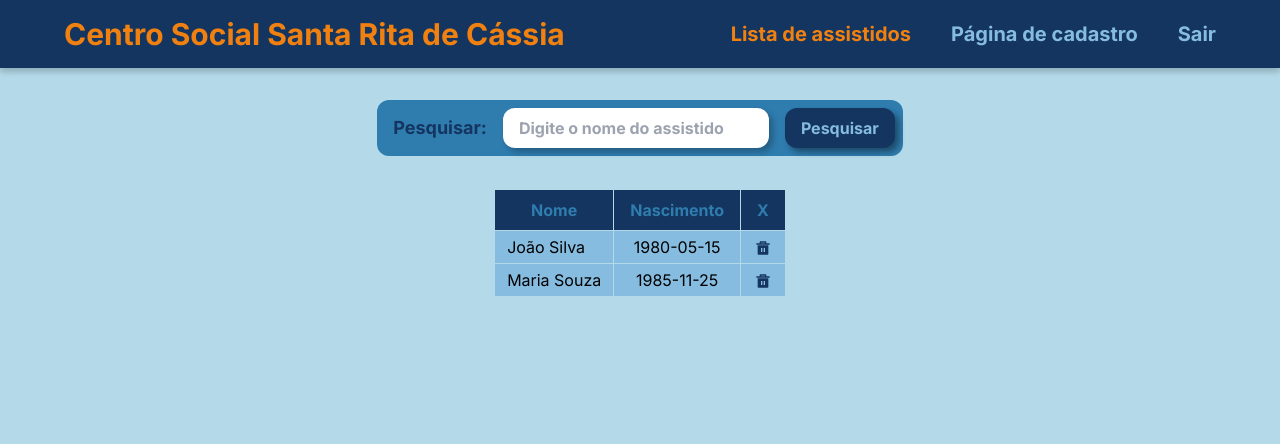
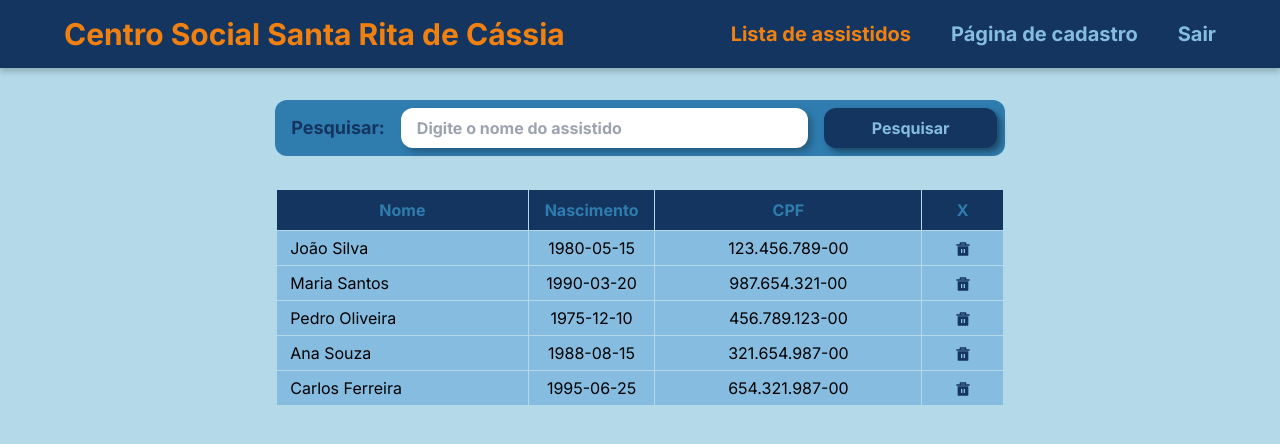
Before and after one commit to TurinoS/Cadastro-de-assistidos, a Next.js app: page /assistidos in a window 1280 px wide. Shown: the top 444 px of the page. Built offline with nearby package versions, Linux system fonts and the light colour scheme; data requests are answered from the project's data file.

Commit message:
adicionado cpf na tabela de cadastrados e melhorada estilização do input da pagina da tabela

```diff
--- a/db.json
+++ b/db.json
@@ -54,36 +54,113 @@
       },
       {
         "id": 2,
-        "nome": "Maria Souza",
-        "telefone": "(21) 5555-1234",
-        "RG": "9876543",
+        "nome": "Maria Santos",
+        "telefone": "(11) 5555-5555",
+        "RG": "7654321",
         "CPF": "987.654.321-00",
         "cadastroUnico": "CU54321",
-        "nascimento": "1985-11-25",
-        "CEP": "19.020-520",
-        "rua": "Rua Principal",
-        "n": "123",
-        "bairro": "Vila das Maritacas",
-        "cidade": "Presidente Prudente",
-        "nomeDaMae": "Ana Souza",
-        "nomeDoPai": "Paulo Souza",
-        "estadoCivil": "Solteira",
+        "nascimento": "1990-03-20",
+        "CEP": "19.021-630",
+        "rua": "Avenida Central",
+        "n": "456",
+        "bairro": "Jardim das Flores",
+        "cidade": "São Paulo",
+        "nomeDaMae": "Ana Santos",
+        "nomeDoPai": "Carlos Santos",
+        "estadoCivil": "Solteiro",
         "conjuge": null,
         "dependentes": [],
-        "historico": [
-            {
-                "data": "23-08-2023",
-                "descricao": "Lorem ipsum dolor sit amet, consectetur adipiscing elit."
+        "historico": []
       },
       {
-                "data": "23-08-2023",
-                "descricao": "Lorem ipsum dolor sit amet, consectetur adipiscing elit."
+        "id": 3,
+        "nome": "Pedro Oliveira",
+        "telefone": "(11) 7777-8888",
+        "RG": "9876543",
+        "CPF": "456.789.123-00",
+        "cadastroUnico": "CU98765",
+        "nascimento": "1975-12-10",
+        "CEP": "19.023-450",
+        "rua": "Rua da Paz",
+        "n": "789",
+        "bairro": "Centro",
+        "cidade": "Campinas",
+        "nomeDaMae": "Isabel Oliveira",
+        "nomeDoPai": "Antônio Oliveira",
+        "estadoCivil": "Casado",
+        "conjuge": {
+          "nome": "Isabel Oliveira",
+          "telefone": "(11) 8888-9999",
+          "nascimento": "1978-05-25"
+        },
+        "dependentes": [
+          {
+            "nome": "Eduardo Oliveira",
+            "telefone": "(11) 3333-4444",
+            "nascimento": "2010-09-15"
           },
           {
-                "data": "23-08-2023",
-                "descricao": "Lorem ipsum dolor sit amet, consectetur adipiscing elit."
+            "nome": "Laura Oliveira",
+            "telefone": "(11) 2222-1111",
+            "nascimento": "2015-04-03"
+          }
+        ],
+        "historico": []
+      },
+      {
+        "id": 4,
+        "nome": "Ana Souza",
+        "telefone": "(11) 9999-8888",
+        "RG": "5432198",
+        "CPF": "321.654.987-00",
+        "cadastroUnico": "CU54321",
+        "nascimento": "1988-08-15",
+        "CEP": "19.024-890",
+        "rua": "Avenida das Árvores",
+        "n": "987",
+        "bairro": "Bela Vista",
+        "cidade": "Sorocaba",
+        "nomeDaMae": "Lúcia Souza",
+        "nomeDoPai": "Rafael Souza",
+        "estadoCivil": "Casado",
+        "conjuge": {
+          "nome": "Rafael Souza",
+          "telefone": "(11) 7777-6666",
+          "nascimento": "1986-10-12"
+        },
+        "dependentes": [
+          {
+            "nome": "Lucas Souza",
+            "telefone": "(11) 3333-2222",
+            "nascimento": "2010-07-18"
+          },
+          {
+            "nome": "Mariana Souza",
+            "telefone": "(11) 4444-5555",
+            "nascimento": "2014-12-30"
+          }
+        ],
+        "historico": []
+      },
+      {
+        "id": 5,
+        "nome": "Carlos Ferreira",
+        "telefone": "(11) 1234-5678",
+        "RG": "7890123",
+        "CPF": "654.321.987-00",
+        "cadastroUnico": "CU78901",
+        "nascimento": "1995-06-25",
+        "CEP": "19.025-360",
+        "rua": "Rua das Flores",
+        "n": "234",
+        "bairro": "Jardim das Aves",
+        "cidade": "Campinas",
+        "nomeDaMae": "Luisa Ferreira",
+        "nomeDoPai": "Fernando Ferreira",
+        "estadoCivil": "Solteiro",
+        "conjuge": null,
+        "dependentes": [],
+        "historico": []
       }
     ]
   }
-    ]
-}
--- a/src/app/assistidos/[id]/page.tsx
+++ b/src/app/assistidos/[id]/page.tsx
@@ -90,7 +90,7 @@ export default function Beneficiary({ params }: BeneficiaryProps) {
               )}
             </div>
           </div>
-          {beneficiary.dependentes && (
+          {beneficiary.dependentes.length > 0 && (
             <div className="p-4 bg-[var(--light)] w-full p-2 border-2 border-[var(--white)]">
               <h3 className="font-bold text-2xl pb-2">Dependentes</h3>
               <div className="flex flex-col gap-2 flex-wrap">
--- a/src/app/assistidos/page.tsx
+++ b/src/app/assistidos/page.tsx
@@ -12,13 +12,14 @@ export default function Beneficiaries() {
     <>
       <Header />
       <main className="flex min-h-screen flex-col items-center p-8">
-        <div className="font-bold bg-[var(--medium)] text-[var(--dark)] rounded-xl flex gap-4 pl-4 pr-2 py-2">
+        <div className="font-bold bg-[var(--medium)] text-[var(--dark)] rounded-xl grid grid-cols-2 gap-4 pl-4 pr-2 py-2 w-3/5" style={{ gridTemplateColumns: "3fr 1fr" }}>
           <Input
             type="text"
             innerText="Pesquisar:"
             label="name"
             placeholder="Digite o nome do assistido"
-            className="flex gap-4 items-center"
+            className="flex gap-4 items-center w-full"
+            classNameInput="w-full"
           />
           <button
             className="rounded-xl font-bold bg-[var(--dark)] text-[var(--light)] py-2 px-4 hover:text-[var(--orange)] transition duration-400 hover:scale-105"
@@ -27,7 +28,7 @@ export default function Beneficiaries() {
             Pesquisar
           </button>
         </div>
-        <table className="my-8 border-collapse border-2 border-[var(--bg)]">
+        <table className="my-8 border-collapse border-2 border-[var(--bg)] w-3/5">
             <thead className="bg-[var(--dark)] text-[var(--medium)]">
                 <tr>
                     <th className="border border-[var(--bg)] w-300 py-1">
@@ -36,13 +37,16 @@ export default function Beneficiaries() {
                     <th className="border border-[var(--bg)] w-20 py-2 px-4">
                         Nascimento
                     </th>
+                    <th className="border border-[var(--bg)] w-26 py-2 px-4">
+                        CPF
+                    </th>
                     <th className="border border-[var(--bg)] py-2 px-4">
                         X
                     </th>
                 </tr>
             </thead>
             {beneficiaries.map((beneficiary) => (
-              <TableRow birth={beneficiary.nascimento} name={beneficiary.nome} id={beneficiary.id} key={beneficiary.id} />
+              <TableRow birth={beneficiary.nascimento} name={beneficiary.nome} id={beneficiary.id} CPF={beneficiary.CPF} key={beneficiary.id} />
             ))}
 
         </table>
--- a/src/components/Input.tsx
+++ b/src/components/Input.tsx
@@ -4,6 +4,7 @@ interface InputProps {
   placeholder: string;
   innerText: string;
   className?: string;
+  classNameInput?: string;
 }
 
 export default function Input({
@@ -11,7 +12,8 @@ export default function Input({
   label,
   placeholder,
   innerText,
-  className = "flex flex-col gap-1"
+  className = "flex flex-col gap-1",
+  classNameInput
 }: InputProps) {
   return (
     <div className={`${className}`}>
@@ -19,7 +21,7 @@ export default function Input({
         {innerText}
       </label>
       <input
-        className={`px-4 py-2 rounded-xl`}
+        className={`px-4 py-2 rounded-xl ${classNameInput}`}
         style={{ boxShadow: "4px 4px 6px rgba(0, 0, 0, 0.25)" }}
         type={type}
         name={label}
--- a/src/components/TableRow.tsx
+++ b/src/components/TableRow.tsx
@@ -1,5 +1,7 @@
 "use client";
 
+import { useContext } from "react";
+import { AppContext } from "@/context/AppContext";
 import Link from "next/link";
 import { RiDeleteBin5Fill } from "react-icons/ri";
 
@@ -7,20 +9,35 @@ interface TableRowProps {
   id: number;
   name: string;
   birth: string;
+  CPF: string;
 }
 
-export default function TableRow({ id, name, birth }: TableRowProps) {
+export default function TableRow({ id, name, birth, CPF }: TableRowProps) {
+  const { removeBeneficiary } = useContext(AppContext)
+
+  const linkStyle = {
+    display: "block",
+    width: "100%",
+    height: "100%",
+    padding: "4px 12px", // Remova qualquer preenchimento
+    margin: 0,  // Remova qualquer margem
+    textDecoration: "none", // Remova qualquer decoração de texto, como sublinhado
+  };
+
   return (
     <tbody>
       <tr className="bg-[var(--light)] even:bg-[var(--medium)] hover:bg-[var(--orange)] transition duration-400">
-        <td className="lg:table-cell border border-[var(--bg)] cursor-pointer py-1 px-3">
-          <Link href={`/assistidos/${id}`}>{name}</Link>
+        <td className="lg:table-cell border border-[var(--bg)]">
+          <Link href={`/assistidos/${id}`} style={linkStyle}>{name}</Link>
         </td>
-        <td className="lg:table-cell border border-[var(--bg)] cursor-pointer py-1 px-2 text-center">
-          <Link href={`/assistidos/${id}`}>{birth}</Link>
+        <td className="lg:table-cell border border-[var(--bg)] text-center">
+          <Link href={`/assistidos/${id}`} style={linkStyle}>{birth}</Link>
         </td>
-        <td className="lg:table-cell border border-[var(--bg)] cursor-pointer text-center">
-          <button className="text-[var(--dark)] pb-1 pt-2 px-2 hover:scale-110">
+        <td className="lg:table-cell border border-[var(--bg)] text-center">
+          <Link href={`/assistidos/${id}`} style={linkStyle}>{CPF}</Link>
+        </td>
+        <td className="lg:table-cell border border-[var(--bg)] text-center">
+          <button className="text-[var(--dark)] pb-1 pt-2 px-2 hover:scale-110" onClick={() => removeBeneficiary(id)}>
             <RiDeleteBin5Fill />
           </button>
         </td>
--- a/src/context/AppContext.tsx
+++ b/src/context/AppContext.tsx
@@ -39,11 +39,13 @@ type Beneficiary = {
 };
 
 type AppContextType = {
-    beneficiaries: Beneficiary[],
+    beneficiaries: Beneficiary[];
+    removeBeneficiary: (id: number) => void;
 };
 
 export const AppContext = createContext<AppContextType>({
-    beneficiaries: []
+    beneficiaries: [],
+    removeBeneficiary: () => {},
 });
 
 export function AppcontextProvider({ children }: { children: ReactNode }) {
@@ -58,5 +60,19 @@ export function AppcontextProvider({ children }: { children: ReactNode }) {
         fetchData();
       }, []);
 
-  return <AppContext.Provider value={{ beneficiaries }}>{children}</AppContext.Provider>;
+      const removeBeneficiary = async (id: number) => {
+        try {
+          await fetch(`http://localhost:5000/assistidos/${id}`, {
+            method: "DELETE",
+          });
+
+          setBeneficiaries((prevBeneficiaries) =>
+            prevBeneficiaries.filter((beneficiary) => beneficiary.id !== id)
+          );
+        } catch (error) {
+          console.error("Erro ao remover o beneficiário:", error);
+        }
+      };
+
+  return <AppContext.Provider value={{ beneficiaries, removeBeneficiary }}>{children}</AppContext.Provider>;
 }
```
Lines whose indentation alone changed are shown as unchanged.
